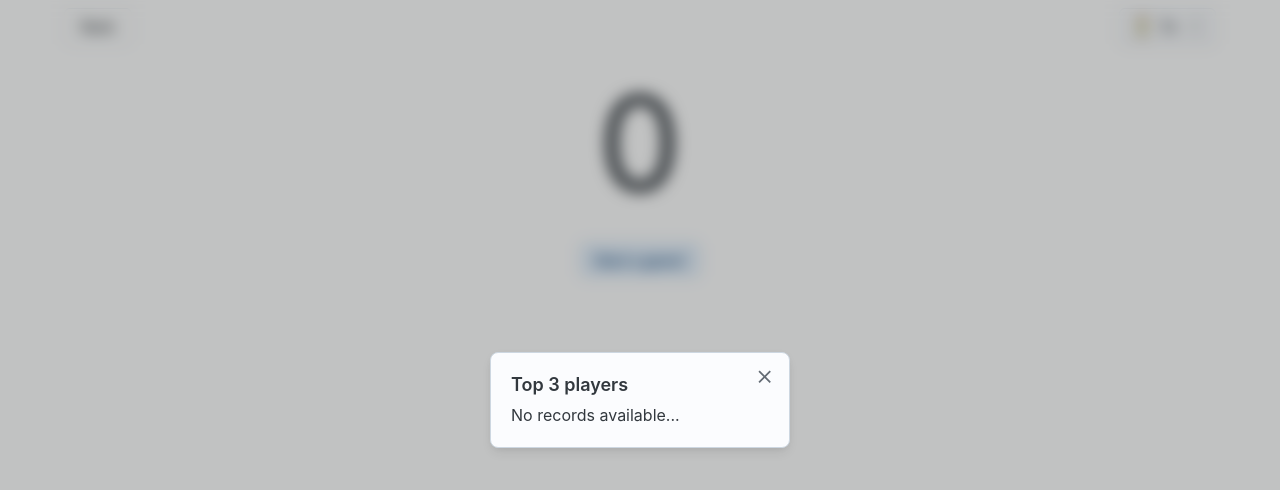
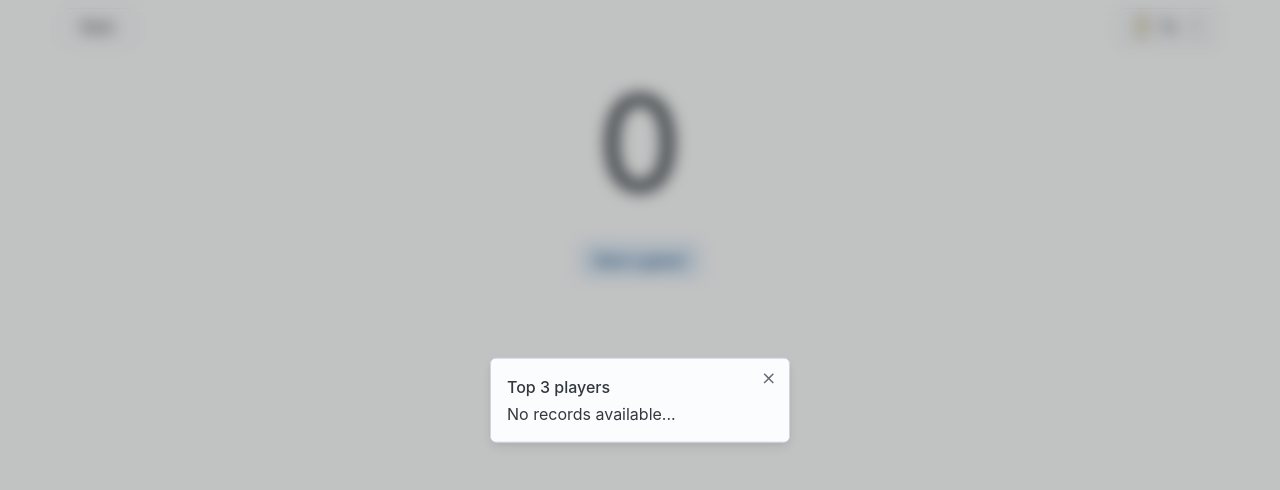
Before and after one commit to jesuspinar/click-speed-test, a React (Vite) app: page / in a window 1280 px wide. Both pictures are taken after a click on the button "Rank". Shown: the top 490 px of the page. Built offline with nearby package versions, Linux system fonts and the light colour scheme.

Commit message:
Add size prop to dialog

```diff
--- a/src/components/Dialog.jsx
+++ b/src/components/Dialog.jsx
@@ -1,7 +1,7 @@
 import PropTypes from "prop-types";
 import { Modal, ModalClose, ModalDialog, DialogTitle, DialogContent } from "@mui/joy";
 
-export default function Dialog({ title = "title", open, setOpen, children }) {
+export default function Dialog({ title = "title", size = "sm", open, setOpen, children }) {
 	const handleClose = (_, reason) => {
 		if (reason !== "backdropClick") {
 			setOpen(false);
@@ -9,7 +9,7 @@ export default function Dialog({ title = "title", open, setOpen, children }) {
 	};
 	return (
 		<Modal open={open} onClose={handleClose}>
-			<ModalDialog>
+			<ModalDialog size={size}>
 				<ModalClose />
 				<DialogTitle>{title}</DialogTitle>
 				<DialogContent>{children}</DialogContent>
@@ -20,6 +20,7 @@ export default function Dialog({ title = "title", open, setOpen, children }) {
 
 Dialog.propTypes = {
 	title: PropTypes.string,
+	size: PropTypes.string,
 	open: PropTypes.bool,
 	setOpen: PropTypes.func,
 	children: PropTypes.node,
```
